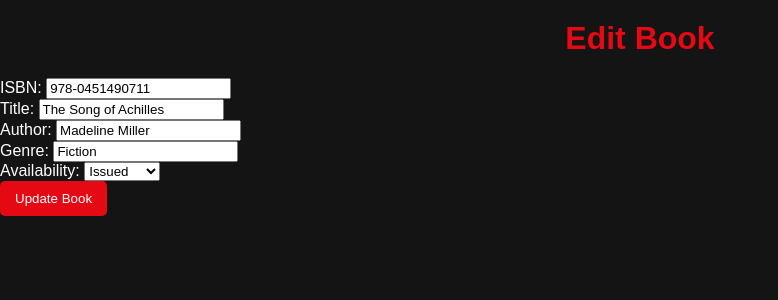
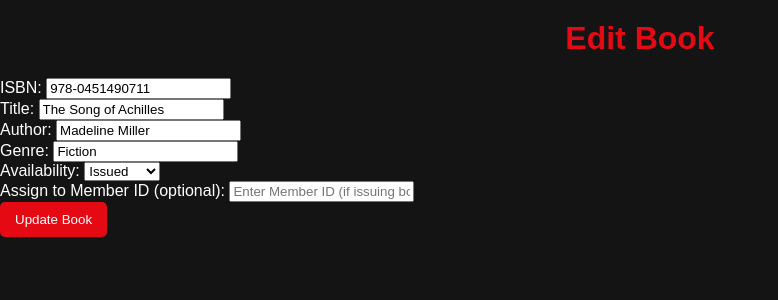
Before and after one commit to marielouisehanna/Library_management, a Flask app: page /edit_book/1 in a window 1280 px wide. Shown: the top 300 px of the page, without its empty margins (0-778 px from the left). Run offline with Flask 3, Linux system fonts and the light colour scheme; data comes from the database, SQL or seed files in the repository; both versions use the stored data as it was after the commit.

Commit message:
finishing

```diff
--- a/library_app/app.py
+++ b/library_app/app.py
@@ -84,23 +84,66 @@ def add_book():
         return redirect(url_for('books'))
     return render_template('add_book.html')
 
+from datetime import datetime
+
 @app.route('/edit_book/<int:id>', methods=('GET', 'POST'))
 def edit_book(id):
     conn = get_db_connection()
-    book = conn.execute('SELECT * FROM Books WHERE BookID = ?', (id,)).fetchone()
+    book = conn.execute("SELECT * FROM Books WHERE BookID = ?", (id,)).fetchone()
+
     if request.method == 'POST':
         isbn = request.form['isbn']
         title = request.form['title']
         author = request.form['author']
         genre = request.form['genre']
         availability = request.form['availability']
-        conn.execute('UPDATE Books SET ISBN = ?, Title = ?, Author = ?, Genre = ?, AvailabilityStatus = ? WHERE BookID = ?',
-                     (isbn, title, author, genre, availability, id))
+        member_id = request.form.get('member_id', '').strip()  # Optional field
+
+        # Update book details
+        if availability == 'Issued' and member_id:
+            # Ensure MemberID exists
+            member = conn.execute("SELECT * FROM Members WHERE MemberID = ?", (member_id,)).fetchone()
+            if not member:
+                conn.close()
+                return "Error: Member ID does not exist.", 400
+
+            # Update the book's availability and issue details
+            issue_date = datetime.now().strftime('%Y-%m-%d')
+            conn.execute("""
+                UPDATE Books
+                SET ISBN = ?, Title = ?, Author = ?, Genre = ?, AvailabilityStatus = ?, IssuedTo = ?, IssueDate = ?
+                WHERE BookID = ?
+            """, (isbn, title, author, genre, availability, member_id, issue_date, id))
+
+            # Create a new transaction for the issued book
+            conn.execute("""
+                INSERT INTO Transactions (MemberID, BookID, BorrowDate, Duration)
+                VALUES (?, ?, ?, ?)
+            """, (member_id, id, issue_date, 30))
+
+        elif availability == 'Available':
+            # Clear IssuedTo and IssueDate if the book is set to "Available"
+            conn.execute("""
+                UPDATE Books
+                SET ISBN = ?, Title = ?, Author = ?, Genre = ?, AvailabilityStatus = ?, IssuedTo = NULL, IssueDate = NULL
+                WHERE BookID = ?
+            """, (isbn, title, author, genre, availability, id))
+
+        else:
+            # Just update book details without assigning it
+            conn.execute("""
+                UPDATE Books
+                SET ISBN = ?, Title = ?, Author = ?, Genre = ?, AvailabilityStatus = ?
+                WHERE BookID = ?
+            """, (isbn, title, author, genre, availability, id))
+
         conn.commit()
         conn.close()
         return redirect(url_for('books'))
+
     conn.close()
     return render_template('edit_book.html', book=book)
+
 
 @app.route('/delete_book/<int:id>', methods=('POST',))
 def delete_book(id):
--- a/library_app/templates/edit_book.html
+++ b/library_app/templates/edit_book.html
@@ -9,17 +9,25 @@
     <form method="POST">
         <label for="isbn">ISBN:</label>
         <input type="text" name="isbn" value="{{ book['ISBN'] }}" required><br>
+
         <label for="title">Title:</label>
         <input type="text" name="title" value="{{ book['Title'] }}" required><br>
+
         <label for="author">Author:</label>
         <input type="text" name="author" value="{{ book['Author'] }}" required><br>
+
         <label for="genre">Genre:</label>
         <input type="text" name="genre" value="{{ book['Genre'] }}" required><br>
+
         <label for="availability">Availability:</label>
         <select name="availability">
             <option value="Available" {% if book['AvailabilityStatus'] == 'Available' %}selected{% endif %}>Available</option>
             <option value="Issued" {% if book['AvailabilityStatus'] == 'Issued' %}selected{% endif %}>Issued</option>
         </select><br>
+
+        <label for="member_id">Assign to Member ID (optional):</label>
+        <input type="text" name="member_id" placeholder="Enter Member ID (if issuing book)"><br>
+
         <button type="submit">Update Book</button>
     </form>
 </body>
```
Also changed, not shown: library_app/library.db.
